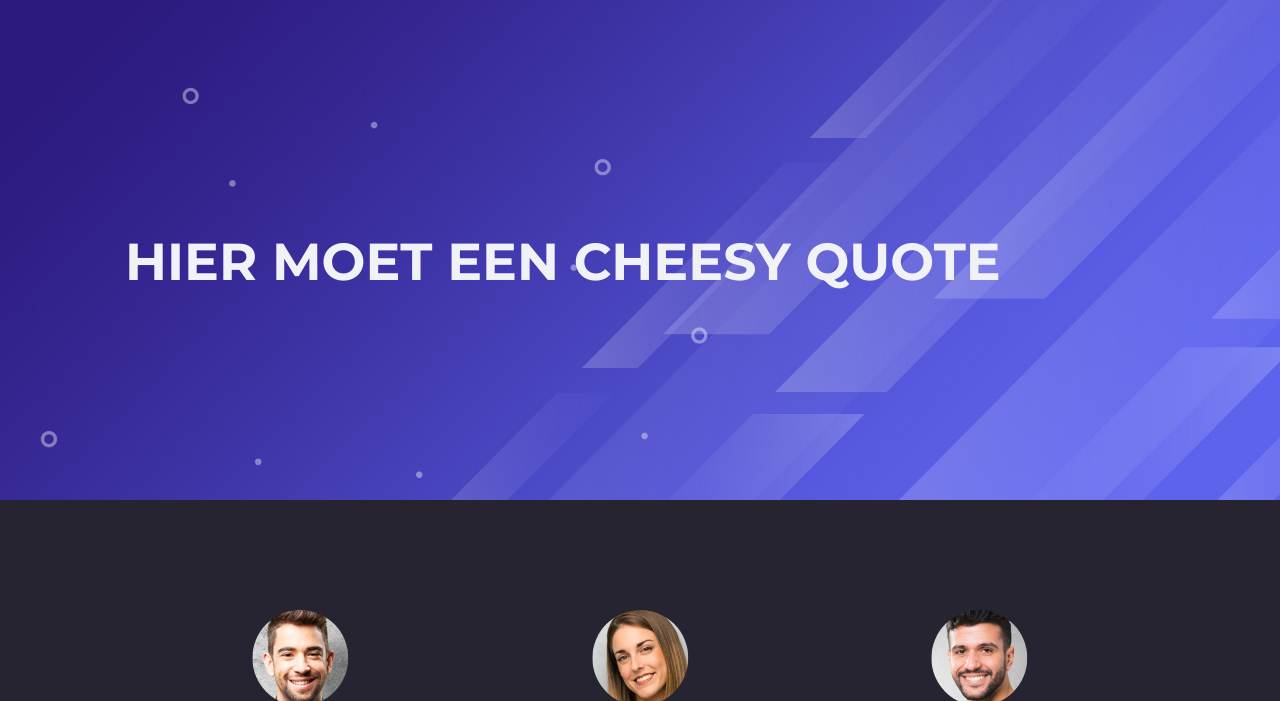
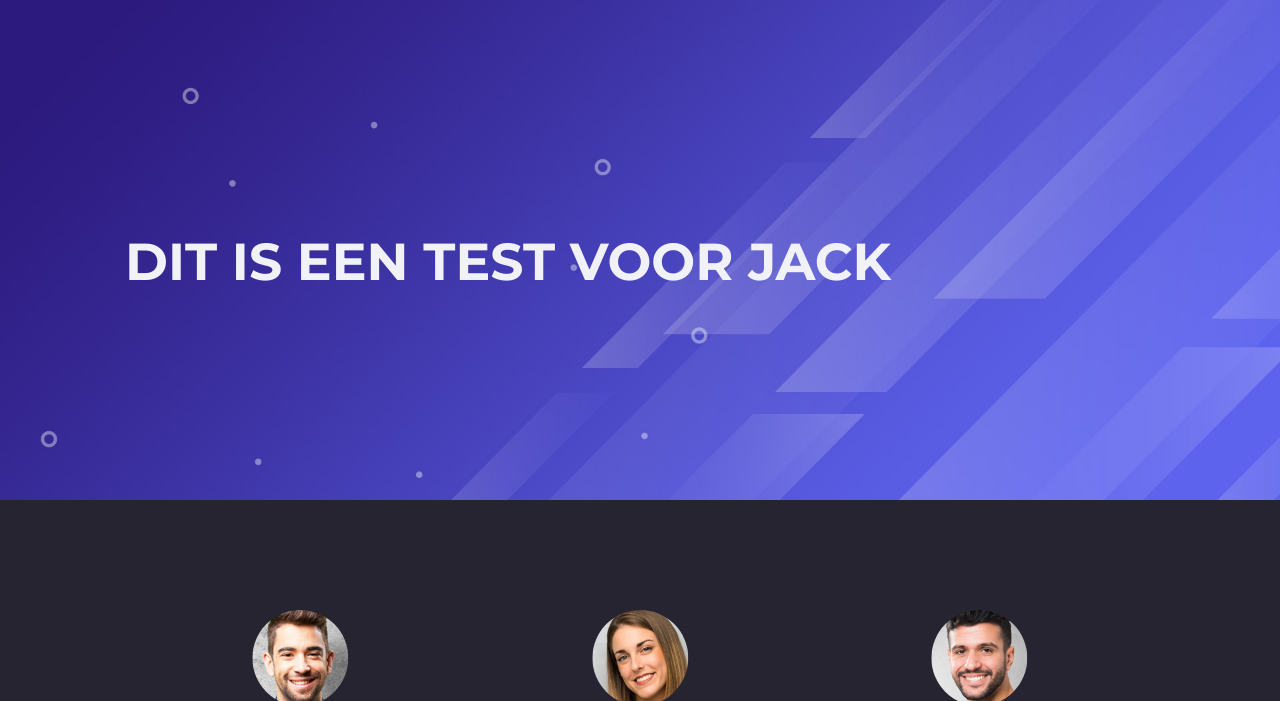
Before and after one commit to ruth-anneleen/landingpage, a plain HTML site: page team.html in a window 1280 px wide. Shown: the part 96-797 px from the top of the page. Drawn offline with nearby package versions, Linux system fonts and the light colour scheme.

Commit message:
Update team.html

```diff
--- a/team.html
+++ b/team.html
@@ -83,7 +83,7 @@
                 <div class="row">
                     <div class="col-lg-12">
                         <div class="text-container">
-                            <h1>HIER MOET EEN CHEESY QUOTE</h1>
+                            <h1>DIT IS EEN TEST VOOR JACK </h1>
                         </div>
                     </div> <!-- end of col -->
                 </div> <!-- end of row -->
```
